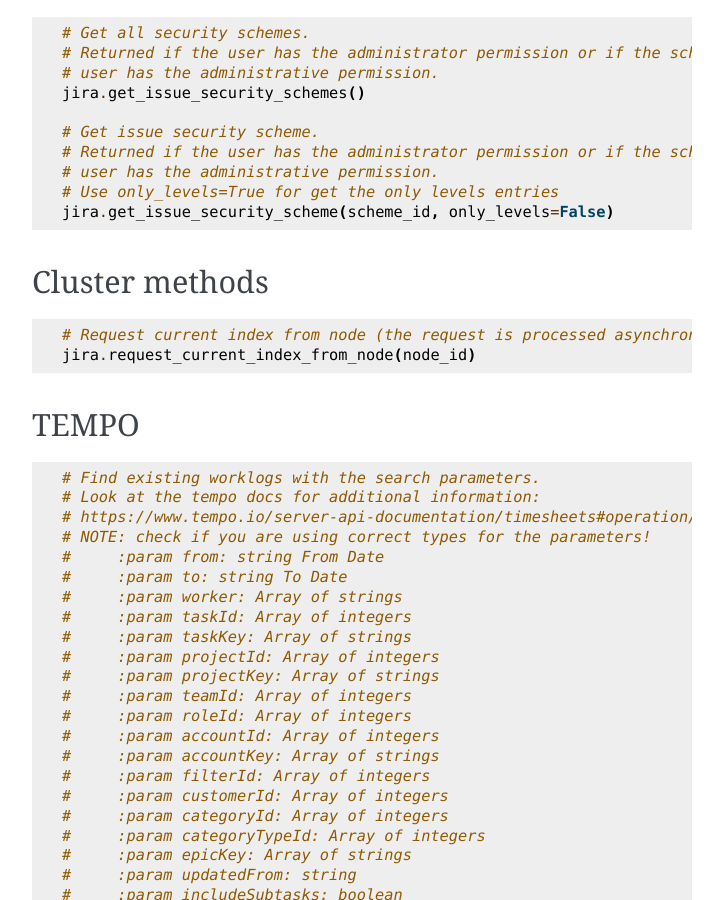
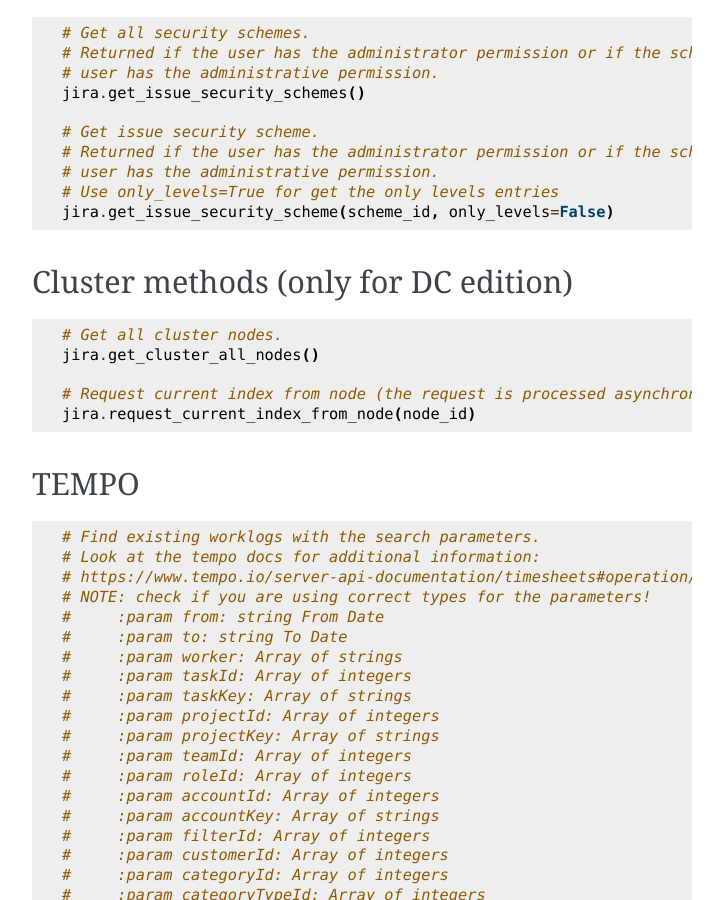
Before and after one commit to atlassian-api/atlassian-python-api, a Sphinx documentation site: the page built from docs/jira.rst, in a window 1280 px wide and 900 px high, scrolled down 6927 px. Shown: the whole window, without its empty margins (388-1111 px from the left). Built offline with Sphinx 7.4.7, drawn with Linux system fonts in a browser that asks for light colours; some of the changed text lies outside the part shown.

Commit message:
Added description to docs for method get_cluster_all_nodes

```diff
--- a/docs/jira.rst
+++ b/docs/jira.rst
@@ -364,9 +364,12 @@
     # Use only_levels=True for get the only levels entries
     jira.get_issue_security_scheme(scheme_id, only_levels=False)
 
-Cluster methods
+Cluster methods (only for DC edition)
 ----------------------
 .. code-block:: python
+
+    # Get all cluster nodes.
+    jira.get_cluster_all_nodes()
 
     # Request current index from node (the request is processed asynchronously).
     jira.request_current_index_from_node(node_id)
```
